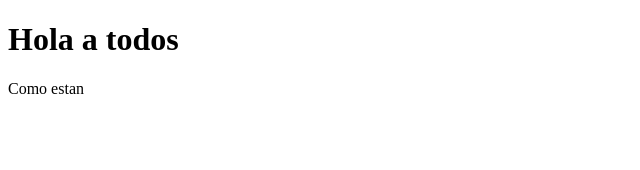
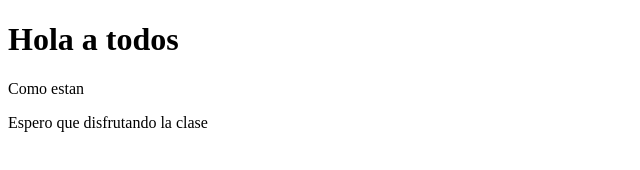
Before and after one commit to JManuelCR/prcticaUnoGitHub, a plain HTML site: page index.html in a window 1280 px wide. Shown: the whole page, without its empty margins (0-640 px from the left). Drawn offline with Linux system fonts and the light colour scheme.

Commit message:
tercer commit

```diff
--- a/index.html
+++ b/index.html
@@ -9,5 +9,6 @@
 <body>
     <h1>Hola a todos</h1>
     <p>Como estan</p>
+    <p>Espero que disfrutando la clase</p>
 </body>
 </html>
```
